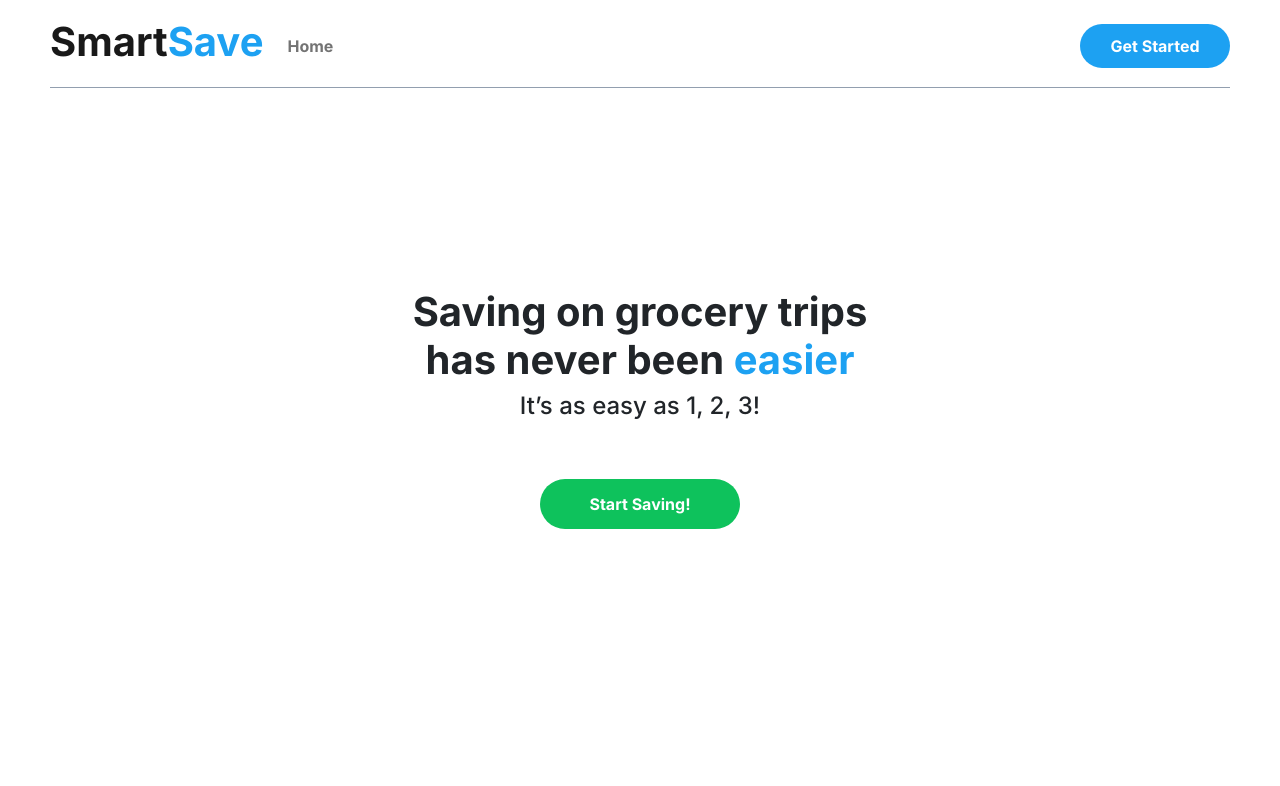
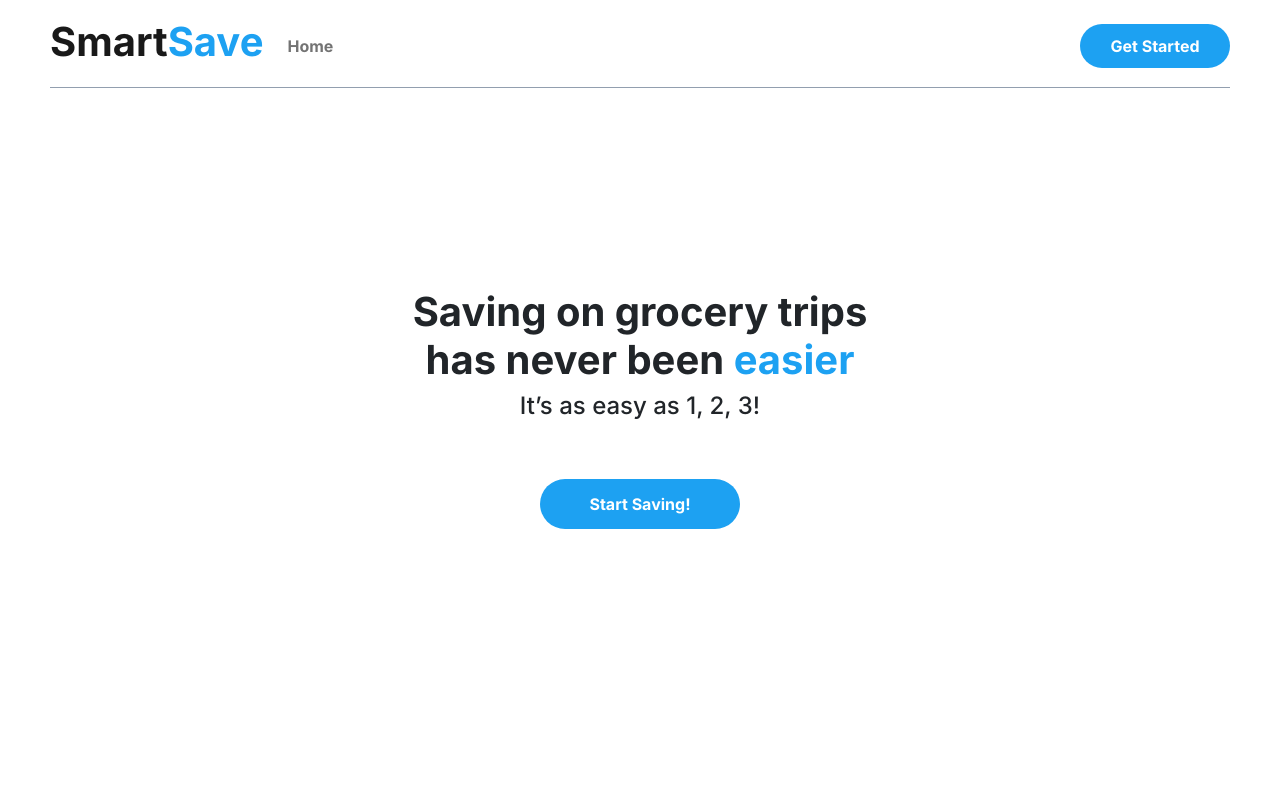
Before and after one commit to matthewnanas/SaveSmart, a React (Create React App) app in the folder web/: page / in a window 1280 px wide. Shown: the top 786 px of the page. Built offline with nearby package versions, Linux system fonts and the light colour scheme.

Commit message:
color changes

```diff
--- a/web/src/Static/Styles/Landing.css
+++ b/web/src/Static/Styles/Landing.css
@@ -84,7 +84,7 @@
 }
 
 .GetStarted {
-    background-color: #0ec25c;
+    background-color: var(--primary-blue);
     color: var(--white);
     padding: 10px 10px 10px 10px;
     width: 200px;
@@ -99,7 +99,7 @@
 }
 
 .GetStarted:hover {
-    background-color: aqua;
+    background-color: #0ec25c;
     color: black;
 }
 
@@ -109,7 +109,7 @@
     right:0;
     height:2px;
     width:0;
-    background: #1AAB8A;
+    background: #082c24;
     transition:400ms ease all; content: '';
 }
 
```
